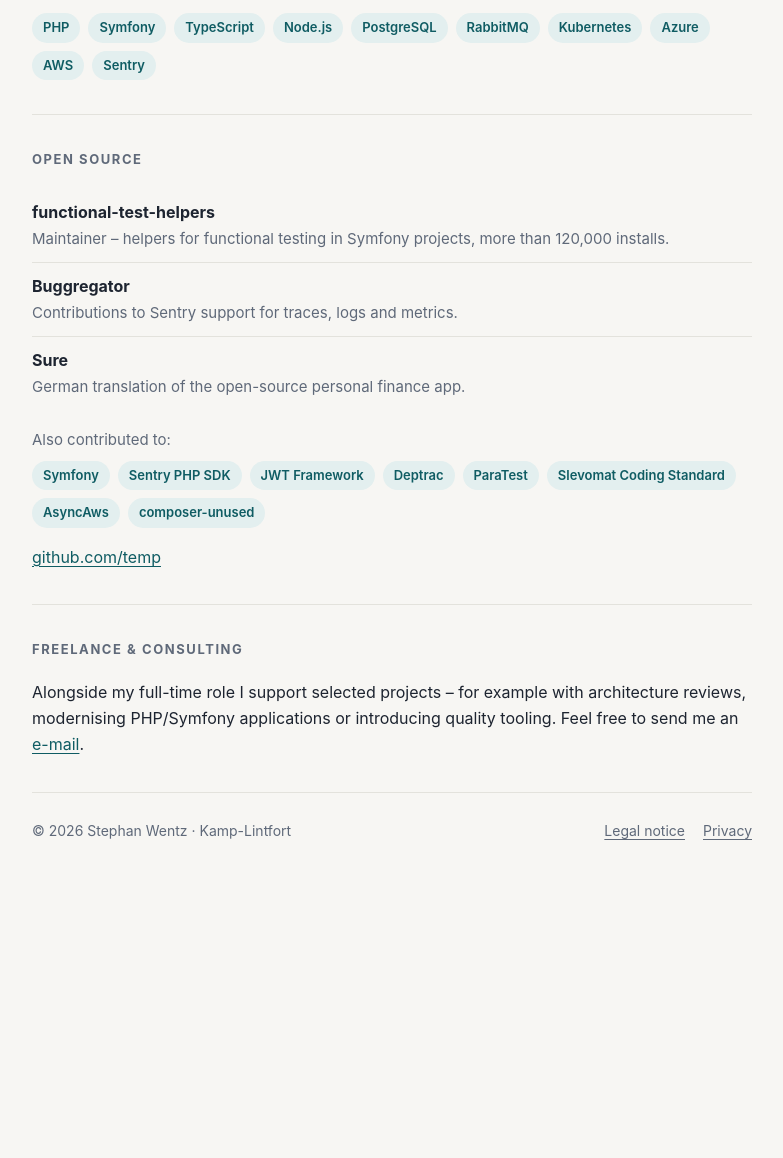
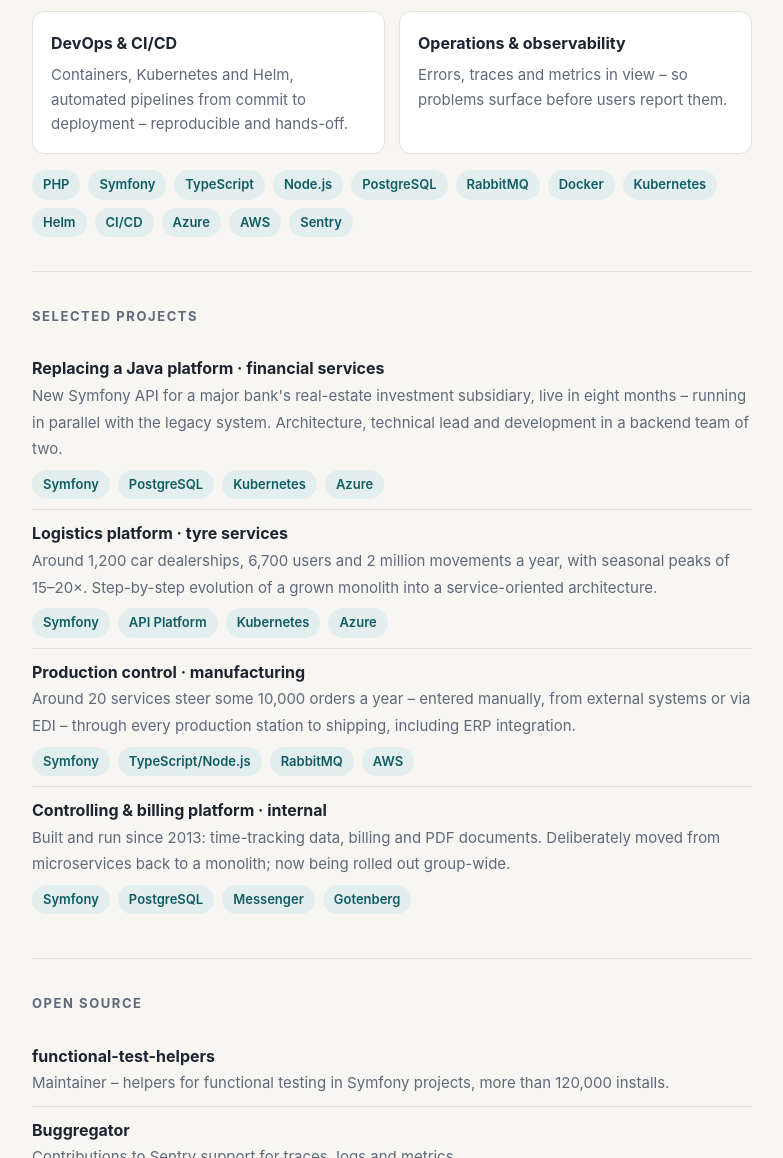
Before and after one commit to temp/wentz-it, a plain HTML site: page index.html in a window 1280 px wide. Shown: the part 865-2023 px from the top of the page, without its empty margins (248-1031 px from the left). Before the commit the page ends 1747 px from the top, so only its background shows below. Drawn offline with Linux system fonts and the light colour scheme.

Commit message:
Ausgewählte Projekte (anonymisiert), DevOps/CI/CD und Observability als Schwerpunkte
Co-Authored-By: Claude Opus 5.5 <noreply@anthropic.com>
Claude-Session: https://claude.ai/code/session_01EkyEdr4MtXFEQ8ztaRiCKp

```diff
--- a/index.html
+++ b/index.html
@@ -59,12 +59,56 @@
           <p lang="de">Werkzeuge wie Claude Code sinnvoll einführen – mit klaren Regeln, wo KI hilft und wo nicht.</p>
           <p lang="en">Introducing tools like Claude Code sensibly – with clear rules on where AI helps and where it doesn't.</p>
         </div>
+        <div class="card">
+          <h3>DevOps &amp; CI/CD</h3>
+          <p lang="de">Container, Kubernetes und Helm, automatisierte Pipelines vom Commit bis zum Deployment – reproduzierbar und ohne Handarbeit.</p>
+          <p lang="en">Containers, Kubernetes and Helm, automated pipelines from commit to deployment – reproducible and hands-off.</p>
+        </div>
+        <div class="card">
+          <h3 lang="de">Betrieb &amp; Observability</h3><h3 lang="en">Operations &amp; observability</h3>
+          <p lang="de">Fehler, Traces und Metriken im Blick – damit Probleme auffallen, bevor Nutzer sie melden.</p>
+          <p lang="en">Errors, traces and metrics in view – so problems surface before users report them.</p>
+        </div>
       </div>
       <div class="tags">
         <span class="tag">PHP</span><span class="tag">Symfony</span><span class="tag">TypeScript</span><span class="tag">Node.js</span>
-        <span class="tag">PostgreSQL</span><span class="tag">RabbitMQ</span><span class="tag">Kubernetes</span>
-        <span class="tag">Azure</span><span class="tag">AWS</span><span class="tag">Sentry</span>
+        <span class="tag">PostgreSQL</span><span class="tag">RabbitMQ</span><span class="tag">Docker</span><span class="tag">Kubernetes</span>
+        <span class="tag">Helm</span><span class="tag">CI/CD</span><span class="tag">Azure</span><span class="tag">AWS</span><span class="tag">Sentry</span>
       </div>
+    </section>
+
+    <section>
+      <h2><span lang="de">Ausgewählte Projekte</span><span lang="en">Selected projects</span></h2>
+      <ul class="plain">
+        <li>
+          <strong lang="de">Ablösung einer Java-Plattform · Finanzdienstleister</strong>
+          <strong lang="en">Replacing a Java platform · financial services</strong>
+          <span lang="de">Neue Symfony-API für die Immobilien-Investmenttochter einer Großbank, in acht Monaten live – im Parallelbetrieb mit dem Altsystem. Architektur, technische Leitung und Entwicklung in einem Backend-Team von zwei Personen.</span>
+          <span lang="en">New Symfony API for a major bank's real-estate investment subsidiary, live in eight months – running in parallel with the legacy system. Architecture, technical lead and development in a backend team of two.</span>
+          <span class="tags" style="margin-top:8px"><span class="tag">Symfony</span><span class="tag">PostgreSQL</span><span class="tag">Kubernetes</span><span class="tag">Azure</span></span>
+        </li>
+        <li>
+          <strong lang="de">Logistikplattform · Reifenservice</strong>
+          <strong lang="en">Logistics platform · tyre services</strong>
+          <span lang="de">Rund 1.200 Autohäuser, 6.700 Nutzer und 2 Mio. Bewegungen pro Jahr, mit saisonalen Lastspitzen um das 15- bis 20-Fache. Schrittweise Überführung eines gewachsenen Monolithen in eine serviceorientierte Architektur.</span>
+          <span lang="en">Around 1,200 car dealerships, 6,700 users and 2 million movements a year, with seasonal peaks of 15–20×. Step-by-step evolution of a grown monolith into a service-oriented architecture.</span>
+          <span class="tags" style="margin-top:8px"><span class="tag">Symfony</span><span class="tag">API Platform</span><span class="tag">Kubernetes</span><span class="tag">Azure</span></span>
+        </li>
+        <li>
+          <strong lang="de">Fertigungssteuerung · Industrie</strong>
+          <strong lang="en">Production control · manufacturing</strong>
+          <span lang="de">Rund 20 Services steuern jährlich etwa 10.000 Aufträge – manuell, aus Fremdsystemen oder per EDI – durch alle Fertigungsstationen bis zum Versand, inklusive ERP-Anbindung.</span>
+          <span lang="en">Around 20 services steer some 10,000 orders a year – entered manually, from external systems or via EDI – through every production station to shipping, including ERP integration.</span>
+          <span class="tags" style="margin-top:8px"><span class="tag">Symfony</span><span class="tag">TypeScript/Node.js</span><span class="tag">RabbitMQ</span><span class="tag">AWS</span></span>
+        </li>
+        <li>
+          <strong lang="de">Controlling- &amp; Abrechnungsplattform · intern</strong>
+          <strong lang="en">Controlling &amp; billing platform · internal</strong>
+          <span lang="de">Seit 2013 entwickelt und betrieben: Zeiterfassungsdaten, Abrechnung und PDF-Dokumente. Bewusst von Microservices zurück zum Monolithen geführt; wird inzwischen gruppenweit eingeführt.</span>
+          <span lang="en">Built and run since 2013: time-tracking data, billing and PDF documents. Deliberately moved from microservices back to a monolith; now being rolled out group-wide.</span>
+          <span class="tags" style="margin-top:8px"><span class="tag">Symfony</span><span class="tag">PostgreSQL</span><span class="tag">Messenger</span><span class="tag">Gotenberg</span></span>
+        </li>
+      </ul>
     </section>
 
     <section>
--- a/style.css
+++ b/style.css
@@ -67,3 +67,5 @@ footer a{color:var(--muted)}
 .legal h2{font-size:18px;margin:28px 0 8px}
 .legal p,.legal li{color:var(--ink)}
 .legal .note{color:var(--muted);font-size:14px}
+ul.plain li span.tags{display:flex}
+ul.plain li span.tag{color:var(--accent);font-size:13px}
```
